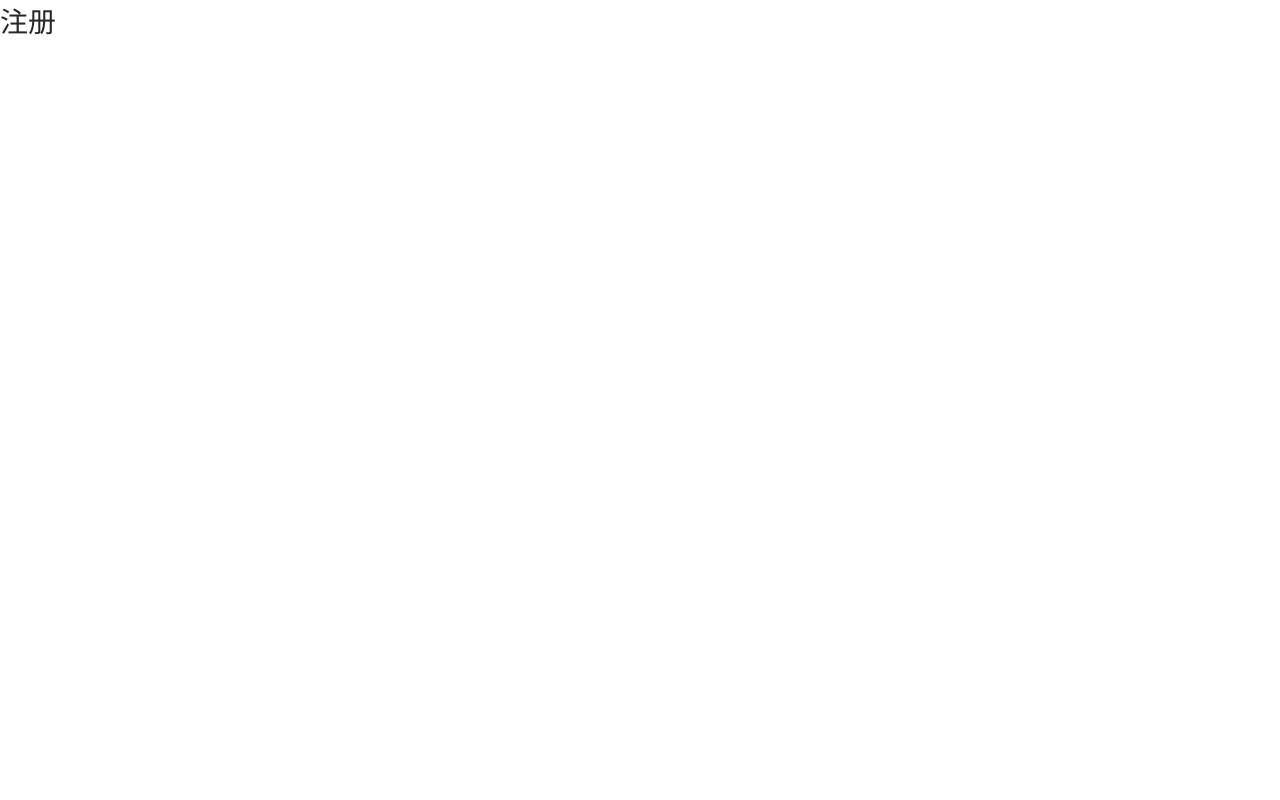
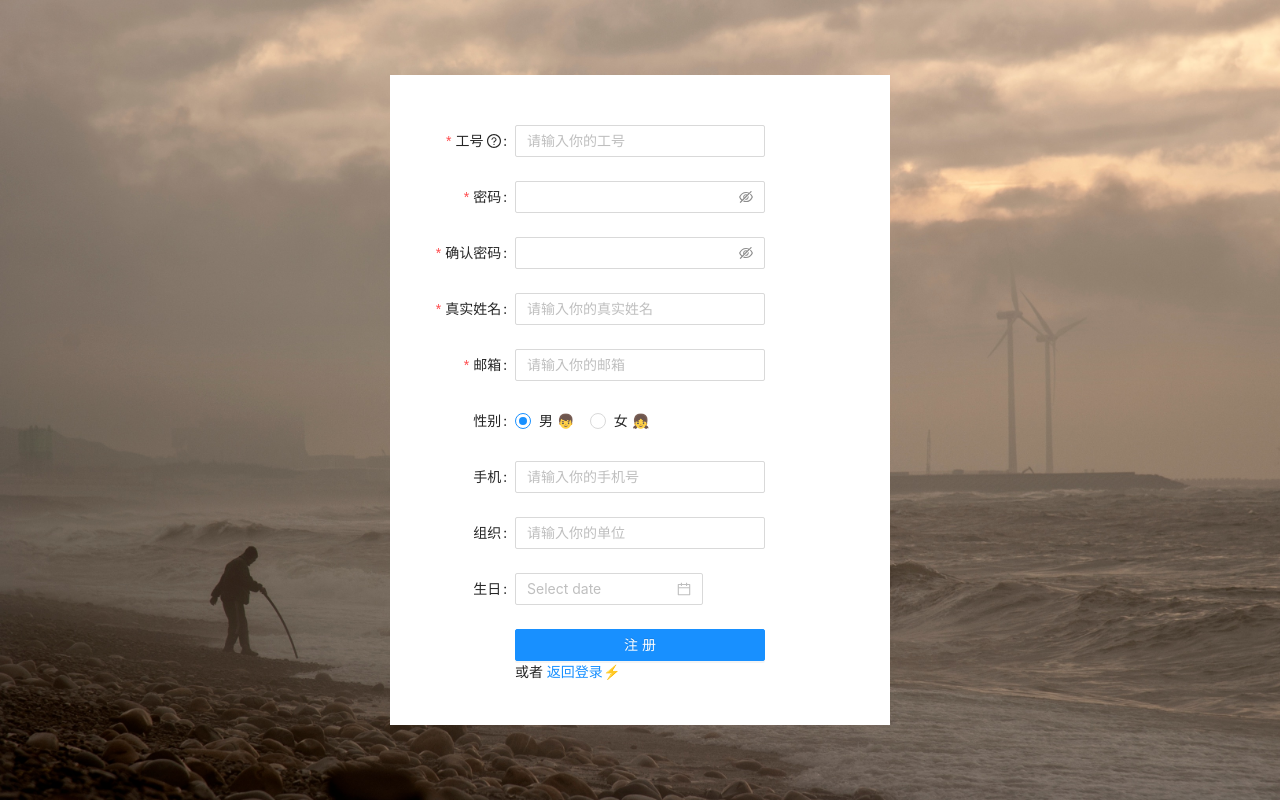
Before and after one commit to 24min/hx-order-mean, a React (Create React App) app in the folder react/: page /register in a window 1280 px wide. Built offline with nearby package versions, Linux system fonts and the light colour scheme.

Commit message:
注册的前端页面表单开发🎨

```diff
--- a/react/src/pages/login/login.js
+++ b/react/src/pages/login/login.js
@@ -2,11 +2,11 @@
  * @Author: 24min
  * @Date: 2020-05-12 20:27:41
  * @LastEditors: 24min
- * @LastEditTime: 2020-05-16 08:55:36
+ * @LastEditTime: 2020-05-16 09:47:07
  * @Description: file content
  */
 import React from 'react';
-import { Link,useHistory } from "react-router-dom";
+import { Link, useHistory } from "react-router-dom";
 import { Form, Input, Button } from 'antd'
 import { UserOutlined, LockOutlined } from '@ant-design/icons';
 import './login.scss';
@@ -33,7 +33,6 @@ function Login() {
                     className="login-form"
                     {...layout}
                     name="basic"
-                    initialValues={{ remember: true }}
                     onFinish={onFinish}
                 >
                     <Form.Item
--- a/react/src/pages/register/register.js
+++ b/react/src/pages/register/register.js
@@ -2,16 +2,132 @@
  * @Author: 24min
  * @Date: 2020-05-12 20:27:41
  * @LastEditors: 24min
- * @LastEditTime: 2020-05-12 21:08:38
- * @Description: file content
+ * @LastEditTime: 2020-05-16 10:59:25
+ * @Description: file content 用户名 邮箱 工号（n） 性别 手机 密码 组织 生日（n）
  */
 import React from 'react';
+import { Link, useHistory } from "react-router-dom";
+
+import { Form, Input, Button, Tooltip, Radio, DatePicker } from 'antd'
+import { QuestionCircleOutlined } from '@ant-design/icons';
+
 import './register.scss';
 
+const layout = {
+  labelCol: { span: 6 },
+  wrapperCol: { span: 12 },
+};
+const tailLayout = {
+  wrapperCol: { offset: 6, span: 12 },
+};
+/**注册的React 函数 */
 function Register() {
+  /**表单提交函数 */
+  const onFinish = (value) => {
+
+    const result = {
+      ...value,
+      'brith': value.brith.format('YYYY-MM-DD')
+    }
+    console.log('value', result)
+    // history.push('/home')
+  }
   return (
     <div className="register">
-        <h1>注册</h1>
+      {/* <h1>注册</h1> */}
+      <div className="register-container">
+        <Form
+          className="register-form"
+          {...layout}
+          name="register"
+          onFinish={onFinish}
+          initialValues={
+            {
+              sex: 'male'
+            }
+          }
+        >
+          <Form.Item label={<span>
+            工号&nbsp;
+            <Tooltip title="在登录的时候使用，不允许重复。建议使用‘公司前缀_数字’的形式">
+              <QuestionCircleOutlined />
+            </Tooltip>
+          </span>} name="jobNumber" rules={[{ required: true, message: '请输入你的工号!' }]}>
+            <Input placeholder="请输入你的工号"></Input>
+          </Form.Item>
+          <Form.Item
+            name="password"
+            label="密码"
+            rules={[
+              {
+                required: true,
+                message: '请输入你的密码！',
+              },
+            ]}
+            hasFeedback
+          >
+            <Input.Password />
+          </Form.Item>
+          <Form.Item
+            name="confirm"
+            label="确认密码"
+            dependencies={['password']}
+            hasFeedback
+            rules={[
+              {
+                required: true,
+                message: '请确认你的密码！',
+              },
+              ({ getFieldValue }) => ({
+                validator(rule, value) {
+                  if (!value || getFieldValue('password') === value) {
+                    return Promise.resolve();
+                  }
+                  return Promise.reject('两次密码输入不一致！');
+                },
+              }),
+            ]}
+          >
+            <Input.Password />
+          </Form.Item>
+          <Form.Item label="真实姓名" name="username" rules={[{ required: true, message: '请输入你的真实姓名!' }]}>
+            <Input placeholder="请输入你的真实姓名"></Input>
+          </Form.Item>
+          <Form.Item label="邮箱" name="email" rules={[
+            {
+              type: 'email',
+              message: '邮箱格式错误!',
+            },
+            {
+              required: true,
+              message: '请输入你的邮箱！',
+            },
+          ]}>
+            <Input placeholder="请输入你的邮箱" />
+          </Form.Item>
+          <Form.Item name="sex" label="性别">
+            <Radio.Group>
+              <Radio value="male">男&nbsp;<span role="img" aria-label="男孩">👦</span></Radio>
+              <Radio value="female">女&nbsp;<span role="img" aria-label="女孩">👧</span></Radio>
+            </Radio.Group>
+          </Form.Item>
+          <Form.Item label="手机" name="phone">
+            <Input placeholder="请输入你的手机号"></Input>
+          </Form.Item>
+          <Form.Item label="组织" name="org">
+            <Input placeholder="请输入你的单位"></Input>
+          </Form.Item>
+          <Form.Item label="生日" name="brith">
+            <DatePicker />
+          </Form.Item>
+          <Form.Item {...tailLayout}>
+            <Button type="primary" htmlType="submit" block>
+              注册
+                       </Button>
+                       或者 <Link to="login">返回登录<span role="img" aria-label="注册">⚡</span></Link>
+          </Form.Item>
+        </Form>
+      </div>
     </div>
   );
 }
--- a/react/src/pages/register/register.scss
+++ b/react/src/pages/register/register.scss
@@ -1,3 +1,18 @@
-.register{
-    color:bisque;
+.register {
+    // color:red;
+    height: 100vh;
+    overflow: hidden;
+    background: url("../../image/8242.jpg");
+    background-size: cover;
+    display: flex;
+    justify-content: center;
+    align-items: center;
+    & .register-container {
+        width: 500px;
+        height: 650px;
+        background-color: white;
+        & .register-form {
+            margin-top: 50px;
+        }
+    }
 }
```
